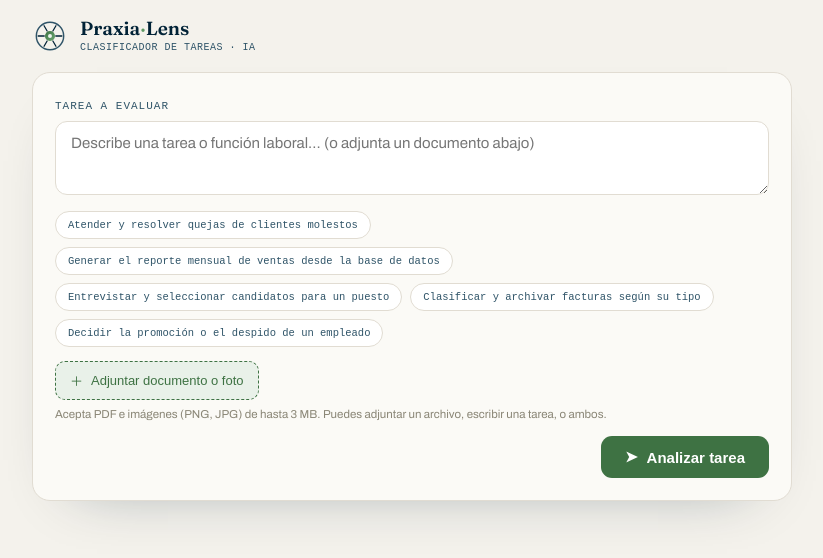
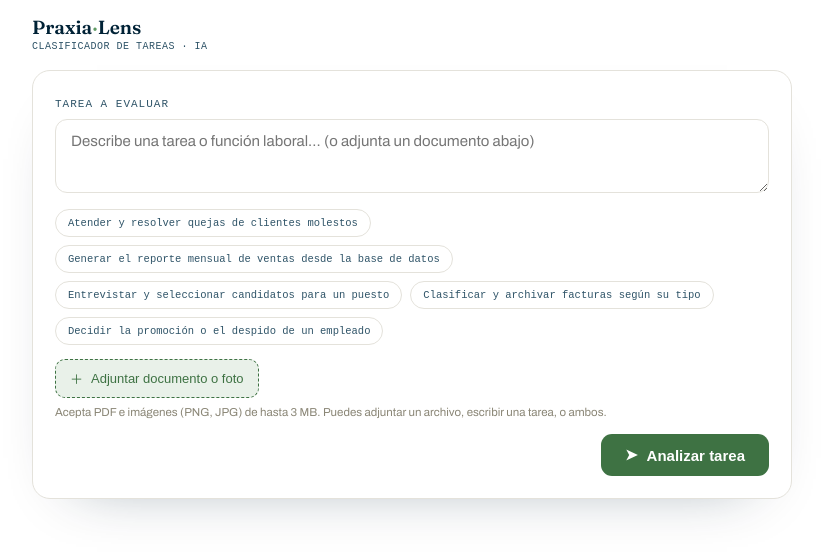
Before and after one commit to emmanuelvargas2-cmyk/praxia-lens, a plain HTML site: page index.html in a window 1280 px wide. Shown: the whole page, without its empty margins (228-1051 px from the left). Drawn offline with Linux system fonts and the light colour scheme; a web font is replaced by a local one.

Commit message:
Add files via upload

```diff
--- a/index.html
+++ b/index.html
@@ -15,7 +15,7 @@
     --green:#3E7243;      /* verde principal · rgb(62,114,67) */
     --green-light:#5E9A63;
     --green-soft:#E9F1E9;
-    --paper:#F4F2EC; --cloud:#FBFAF6; --line:#E1DCD2; --amber:#B0791F;
+    --paper:#FFFFFF; --cloud:#FFFFFF; --line:#E4E2DB; --amber:#B0791F;
   }
   *{box-sizing:border-box}
   html,body{margin:0}
@@ -119,14 +119,6 @@
 <div class="wrap">
 
   <div class="head">
-    <svg width="36" height="36" viewBox="0 0 100 100" fill="none" aria-label="Praxia Lens">
-      <defs><linearGradient id="lg" x1="0" y1="0" x2="1" y2="1">
-        <stop offset="0" stop-color="#3E7243"/><stop offset="1" stop-color="#6BA870"/></linearGradient></defs>
-      <circle cx="50" cy="50" r="38" stroke="#2F5468" stroke-width="4" fill="none"/>
-      <g id="seg"></g>
-      <circle cx="50" cy="50" r="14" fill="url(#lg)"/>
-      <circle cx="50" cy="50" r="5.5" fill="#fff" opacity="0.9"/>
-    </svg>
     <div>
       <div class="name">Praxia<span style="color:#5E9A63">·</span>Lens</div>
       <div class="tag">CLASIFICADOR DE TAREAS · IA</div>
@@ -174,19 +166,6 @@ const CLASS_STYLE = {
 };
 
 const MAX_BYTES = 3 * 1024 * 1024;
-
-// segmentos del logo (apertura tipo lente)
-(function(){
-  const g = document.getElementById("seg");
-  [0,60,120,180,240,300].forEach(a=>{
-    const r=a*Math.PI/180;
-    const l=document.createElementNS("http://www.w3.org/2000/svg","line");
-    l.setAttribute("x1",50+16*Math.cos(r)); l.setAttribute("y1",50+16*Math.sin(r));
-    l.setAttribute("x2",50+33*Math.cos(r)); l.setAttribute("y2",50+33*Math.sin(r));
-    l.setAttribute("stroke","#002236"); l.setAttribute("stroke-width","3.5"); l.setAttribute("stroke-linecap","round");
-    g.appendChild(l);
-  });
-})();
 
 const taskEl = document.getElementById("task");
 const out = document.getElementById("out");
```
